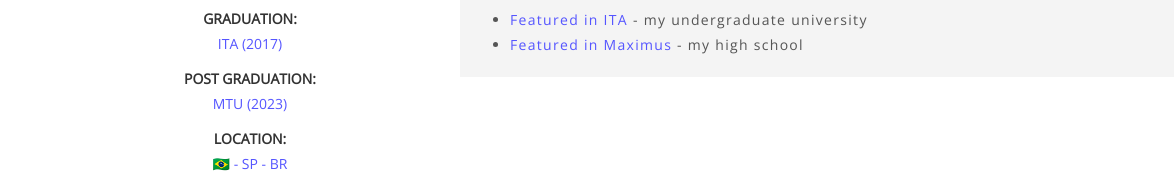
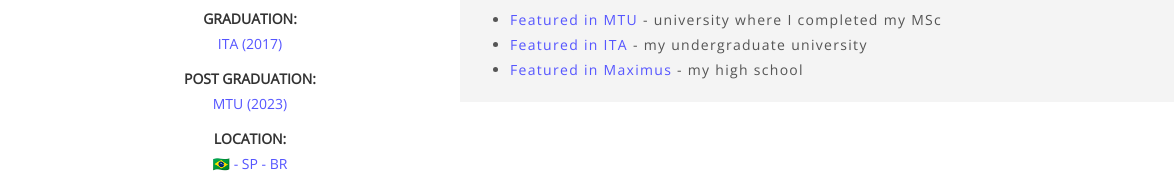
Before and after one commit to ftuyama/ftuyama.github.io, a website: page index.html in a window 1280 px wide. Shown: the part 1367-1548 px from the top of the page, 0-1174 px from the left. Drawn offline with nearby package versions, Linux system fonts and the light colour scheme; files whose address does not match are found by name.

Commit message:
Update website

```diff
--- a/index.html
+++ b/index.html
@@ -186,8 +186,9 @@
                             <div class="acc-title active"><i class="ion-android-navigate"></i> Some public appearances</div>
                             <div class="acc-content" style="display: block;">
                             <ul>
+                                <li><a target="_blank" href="https://www.mtu.ie/" class="blue-link">Featured in MTU</a> - university where I completed my MSc</li>
                                 <li><a target="_blank" href="http://www.ita.br/noticias169" class="blue-link">Featured in ITA</a> - my undergraduate university</li>
-                                <li><a target="_blank" href="public/maximus.pdf" class="blue-link">Featured in Maximus</a> - my high school</li>
+                                <li><a target="_blank" href="public/maximus.pdf#page=7" class="blue-link">Featured in Maximus</a> - my high school</li>
                             </ul>
                         </div>
                         </div>
```
Also changed, not shown: test/test_page.js (+1 -1 lines).
